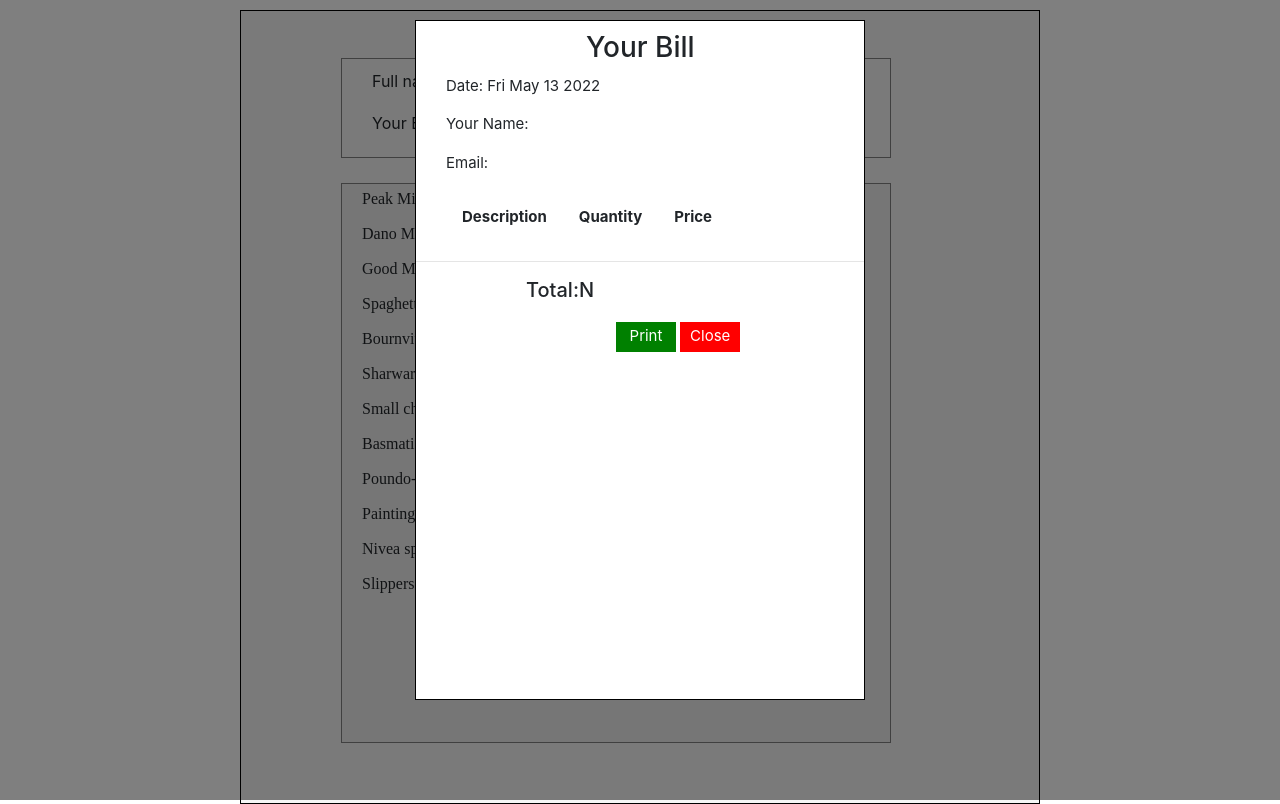
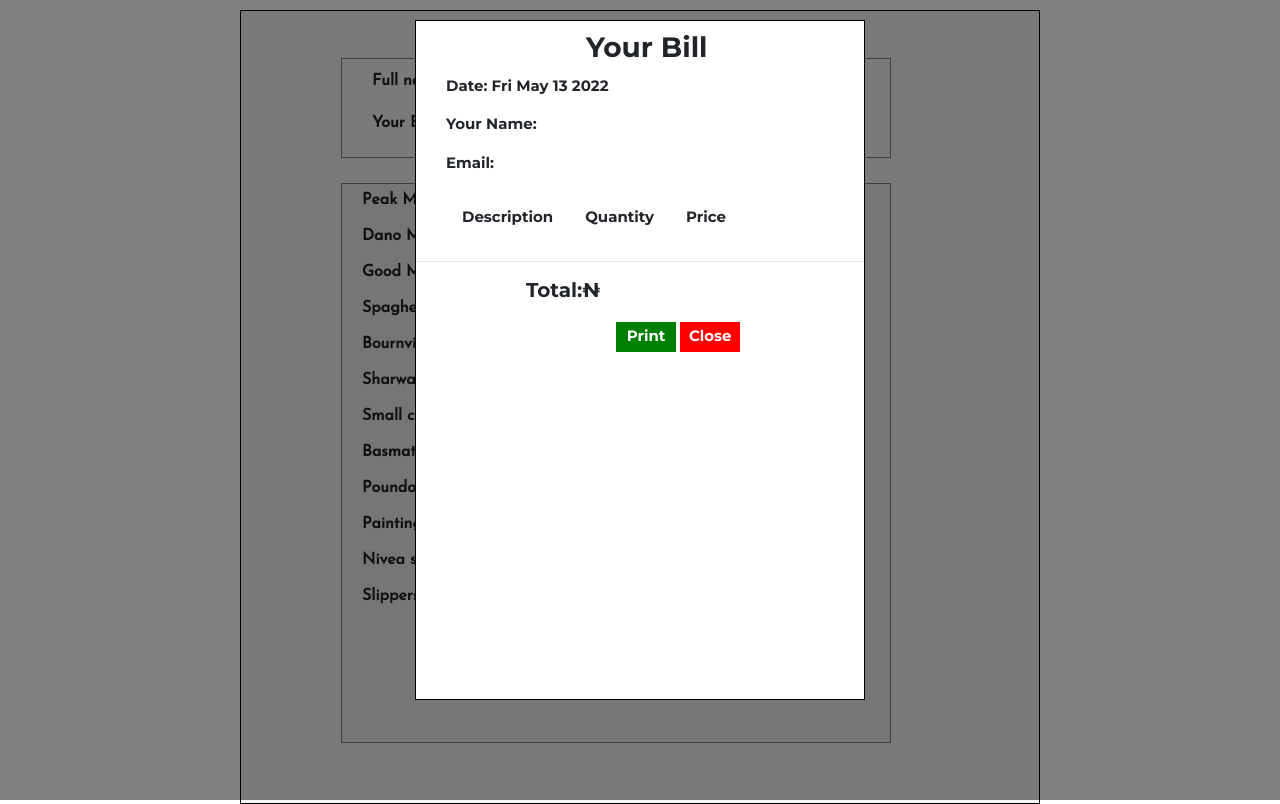
Before and after one commit to Deepizel/invoice-generator, a plain HTML site: page index.html in a window 1280 px wide. Both pictures are taken after a click on the button "Print". Drawn offline with nearby package versions, Linux system fonts and the light colour scheme; a web font is replaced by a local one.

Commit message:
added a localstring function

```diff
--- a/index.html
+++ b/index.html
@@ -26,45 +26,45 @@
         </div>
         <br />
         <div class="orders">
-          <fieldset>
-            <label for="orders">Peak Milk (#850)</label>
+          <form>
+            <label for="orders">Peak Milk (₦850)</label>
             <input id="peakmilk" type="number" onchange="addItem('peakmilk')" />
             <br />
-            <label for="">Dano Milk (#570)</label>
+            <label for="">Dano Milk (₦570)</label>
             <input id="danomilk" type="number" onchange="addItem('danomilk')" />
             <br />
-            <label for="">Good Mama 1.5kg (#920)</label>
+            <label for="">Good Mama 1.5kg (₦920)</label>
             <input id="goodmama" type="number" onchange="addItem('goodmama')" />
             <br />
-            <label for="">Spaghetti (#400)</label>
+            <label for="">Spaghetti (₦400)</label>
             <input
               id="spaghetti"
               type="number"
               onchange="addItem('spaghetti')"
             />
             <br />
-            <label for=""> Bournvita (#1650)</label>
+            <label for=""> Bournvita (₦1650)</label>
             <input
               id="bournvita"
               type="number"
               onchange="addItem('bournvita')"
             />
             <br />
-            <label for=""> Sharwarma (#1000)</label>
+            <label for=""> Sharwarma (₦1000)</label>
             <input
               id="sharwarma"
               type="number"
               onchange="addItem('sharwarma')"
             />
             <br />
-            <label for="smallchops"> Small chops (#650)</label>
+            <label for="smallchops"> Small chops (₦650)</label>
             <input
               id="smallchops"
               type="number"
               onchange="addItem('smallchops')"
             />
             <br />
-            <label for=""> Basmati (#6020)</label>
+            <label for=""> Basmati (₦6020)</label>
             <input id="basmati" type="number" onchange="addItem('basmati')" />
             <br />
             <label for=""> Poundo-flour (#2820)</label>
@@ -81,17 +81,17 @@
               onchange="addItem('paintingbrush')"
             />
             <br />
-            <label for=""> Nivea spray (#1200)</label>
+            <label for=""> Nivea spray (₦1200)</label>
             <input id="nivea" type="number" onchange="addItem('nivea')" />
             <br />
-            <label for=""> Slippers (#10000)</label>
+            <label for=""> Slippers (₦10000)</label>
             <input id="slippers" type="number" onchange="addItem('slippers')" />
             <br />
-          </fieldset>
-          <div class="buttons">
-            <button class="successs">Print</button>
-            <button class="resett">Reset</button>
-          </div>
+            <div class="buttons">
+              <button class="resett" style="margin-top: 15px; margin-left:90px;">Reset</button>
+            </div>
+          </form>
+          <button class="successs" style="margin-top: 35px; margin-left:150px;">Print</button>
         </div>
       </div>
       <div class="popupwrapper">
@@ -112,8 +112,8 @@
             <tbody id="bill"></tbody>
           </table>
           <hr />
-          <h3 id="totalamt">Total:N <span class="totalamt"></span></h3>
-          <div class="buttons">
+          <h3 id="totalamt">Total:₦ <span class="totalamt"></span></h3>
+          <div class="buttonss">
             <button onclick="window.print()" class="success">Print</button>
             <button class="reset">Close</button>
           </div>
@@ -124,5 +124,3 @@
     <script src="sandbox.js"></script>
   </body>
 </html>
-
-<script></script>
--- a/sandbox.js
+++ b/sandbox.js
@@ -119,7 +119,8 @@ addItem = (id) => {
       sum += parseInt(valList[index]);
     }
 
-    document.getElementsByClassName("totalamt")[0].innerText = sum;
+
+    document.getElementsByClassName("totalamt")[0].innerText = sum.toLocaleString('en');
     //console.log("sum 3", sum);
     //console.log(total);
   }
@@ -170,6 +171,7 @@ const popup = document.querySelector('.successs');
 const popupwrapper = document.querySelector(".popupwrapper");
 const outputsect = document.querySelector('.outputsect');
 const close = document.querySelector('.reset');
+const fieldForm = document.querySelector('form');
 
 popup.addEventListener('click', e => {
   e.preventDefault;
@@ -178,6 +180,7 @@ popup.addEventListener('click', e => {
 });
 
 close.addEventListener('click', () => {
+  fieldForm.reset();
   popupwrapper.style.display = "none";
   outputsect.style.display = "none";
 });
--- a/stylesheet.css
+++ b/stylesheet.css
@@ -1,3 +1,4 @@
+@import url('https://fonts.googleapis.com/css2?family=Amaranth:ital@1&family=Fredoka+One&family=Josefin+Sans&family=Lily+Script+One&family=Megrim&family=Modak&family=Montserrat:wght@700&family=Slackey&family=Ubuntu&display=swap');
 * {
   margin: 0;
   padding: 0;
@@ -60,6 +61,17 @@ label {
 .buttons {
   margin-left: 200px;
   margin-top: 20px;
+  position: absolute;
+}
+
+.buttonss {
+  margin-left: 200px;
+  margin-top: 20px;
+}
+
+label {
+  font-family: 'Josefin Sans', sans-serif;
+  font-weight: 600;
 }
 
 button {
@@ -111,6 +123,7 @@ button:hover {
   height: 85vh;
   width: 450px;
   overflow: scroll;
+  font-family: 'Montserrat', sans-serif;
   background-color: white;
   font-size: 15px;
 }
```
